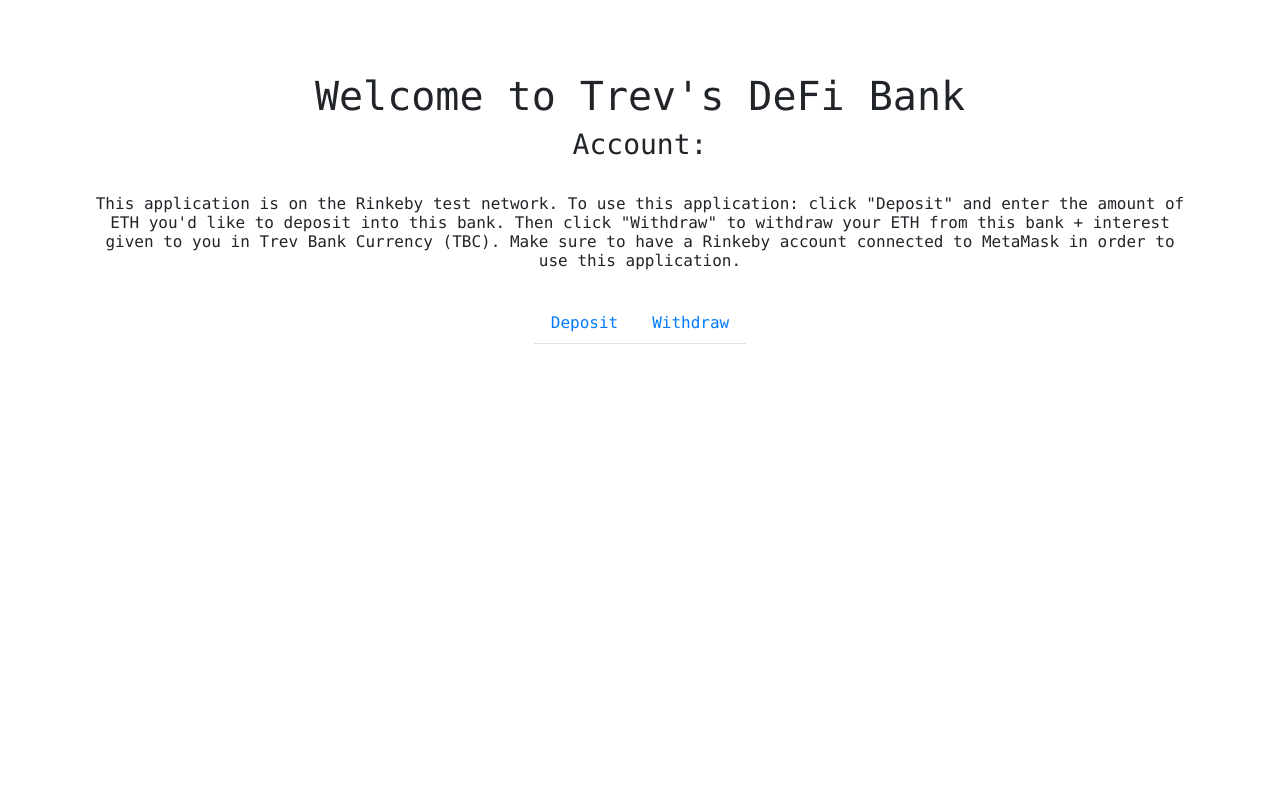
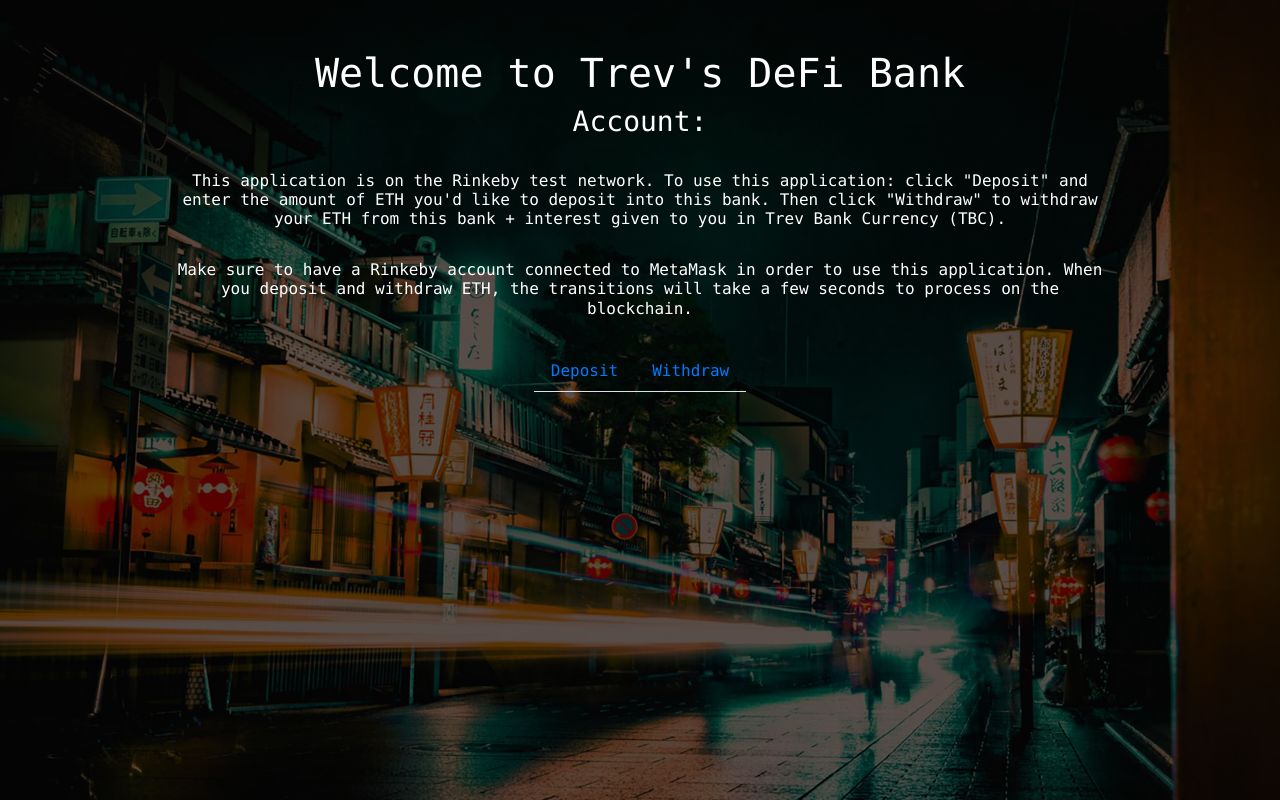
Before and after one commit to ytrevor81/defi-bank, a React (Create React App) app: page / in a window 1280 px wide. Built offline with nearby package versions, Linux system fonts and the light colour scheme.

Commit message:
added background and changed some styling

```diff
--- a/src/components/App.css
+++ b/src/components/App.css
@@ -2,3 +2,17 @@
   margin-right: 5.0rem;
   margin-left: 5.0rem;
 }
+
+.body {
+  background-image: linear-gradient(rgba(0,0,0,0.65),rgba(0,0,0,0.65)), url(../images/busystreet.jpg);
+  background-attachment: fixed;
+  background-repeat: no-repeat;
+  background-size: cover;
+  background-position: center;
+  color: #FFFFFF !important;
+  height: 100vh;
+}
+
+.main {
+  padding-top: 25px;
+}
--- a/src/components/App.js
+++ b/src/components/App.js
@@ -80,16 +80,20 @@
 
   render() {
     return (
-      <div className='text-monospace'>
-        <div className="container-fluid mt-5 text-center">
+      <div className='body text-monospace'>
+        <div className="main container text-center">
         <br></br>
           <h1>Welcome to Trev's DeFi Bank</h1>
           <h3>Account: {this.state.account}</h3>
           <br></br>
           <h6>
-            This application is on the Rinkeby test network. To use this application: click "Deposit" and enter the amount of ETH you'd like to deposit into this bank. Then click "Withdraw" to withdraw your ETH from this bank + interest given to you in Trev Bank Currency (TBC). Make sure to have a Rinkeby account connected to MetaMask in order to use this application.
+            This application is on the Rinkeby test network. To use this application: click "Deposit" and enter the amount of ETH you'd like to deposit into this bank. Then click "Withdraw" to withdraw your ETH from this bank + interest given to you in Trev Bank Currency (TBC).
           </h6>
-          <br></br>
+          <br/>
+          <h6>
+          Make sure to have a Rinkeby account connected to MetaMask in order to use this application. When you deposit and withdraw ETH, the transitions will take a few seconds to process on the blockchain.
+          </h6>
+          <br/>
           <div className="row">
             <main role="main" className="col-lg-12 d-flex text-center">
               <div className="content mr-auto ml-auto">
```
Also changed, not shown: src/images/busystreet.jpg (added).
